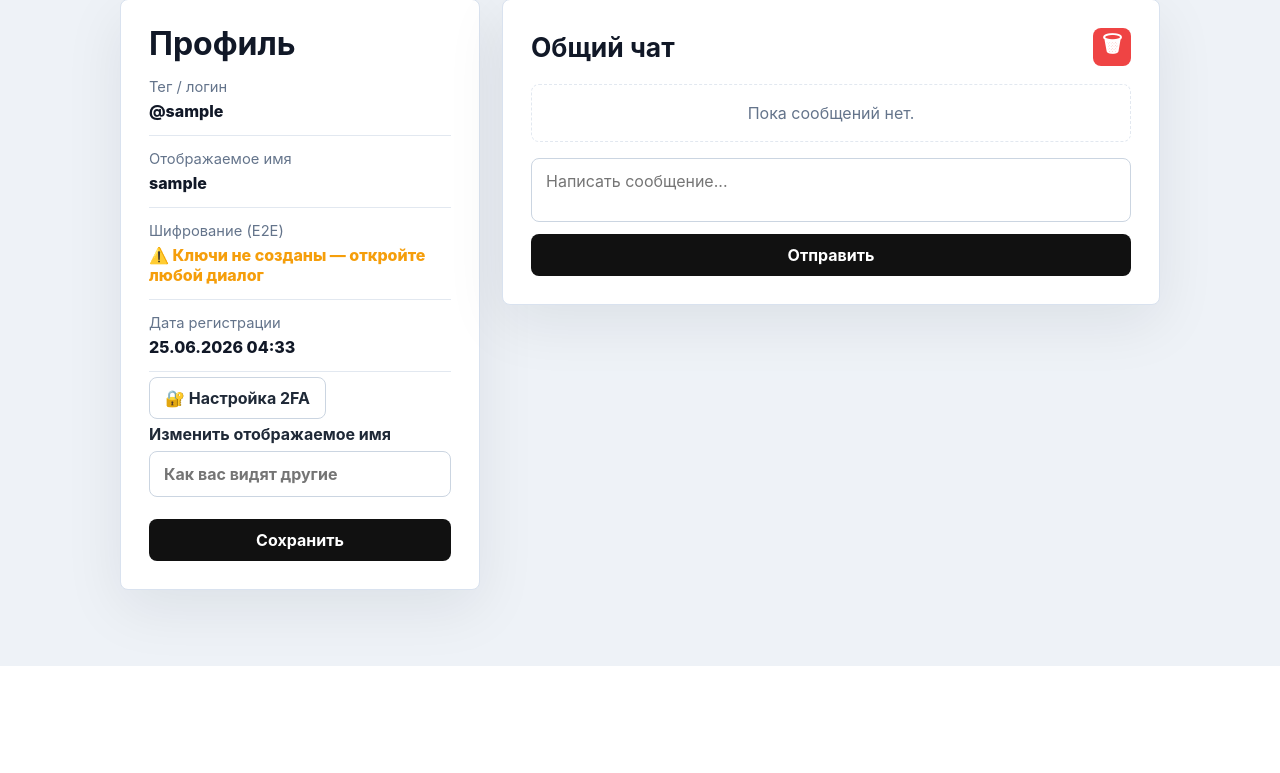
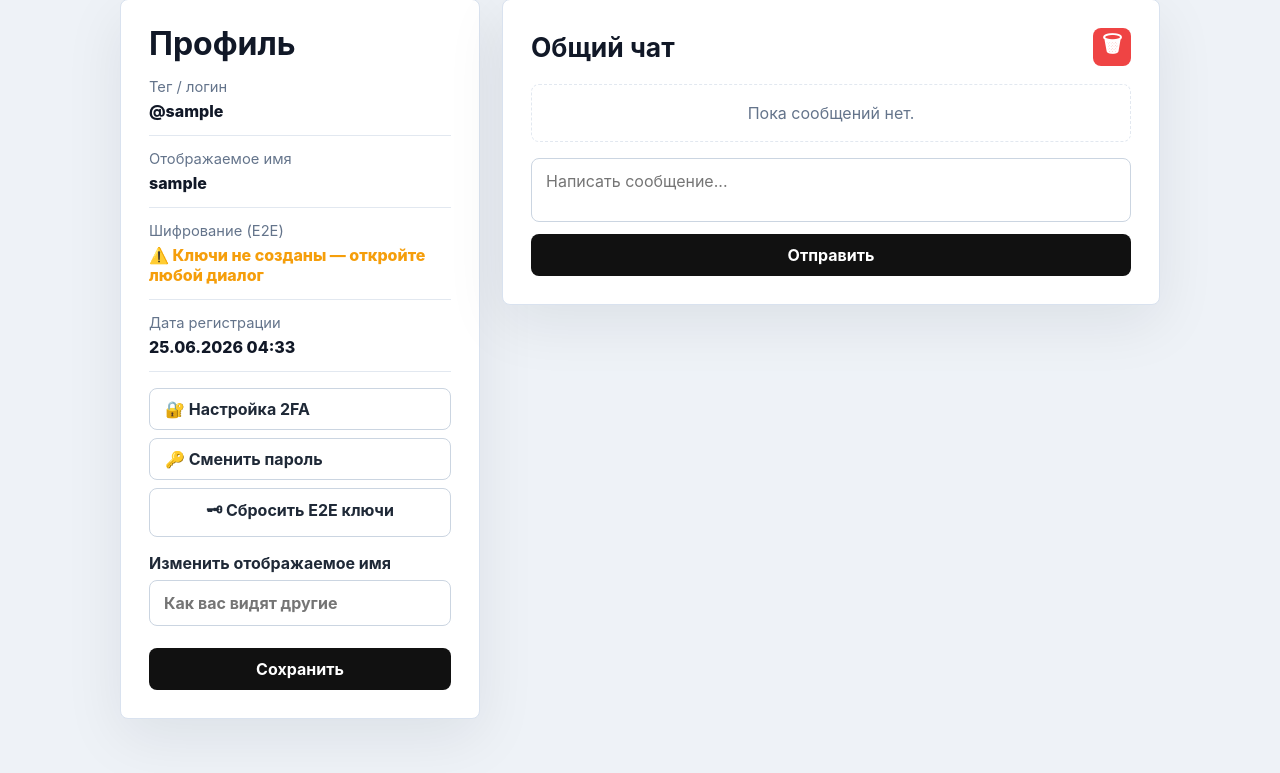
Before and after one commit to wow211-js/Pro, a Django app: page /profile/ in a window 1280 px wide. Shown: the part 134-907 px from the top of the page. Before the commit the page ends 800 px from the top, so only its background shows below. Run offline with Django 5.2, Linux system fonts and the light colour scheme; the visitor is signed in with stand-in values (Sample User, id 1); data comes from the database, SQL or seed files in the repository.

Commit message:
Add change_password and reset_keys links to profile

```diff
--- a/templates/accounts/profile.html
+++ b/templates/accounts/profile.html
@@ -27,8 +27,13 @@
             </div>
         </dl>
 
-        <div style="margin-top:16px">
+        <div style="margin-top:16px;display:grid;gap:8px">
             <a href="{% url 'totp_setup' %}" class="secondary">🔐 Настройка 2FA</a>
+            <a href="{% url 'change_password' %}" class="secondary">🔑 Сменить пароль</a>
+            <form method="post" action="{% url 'reset_e2e_keys' %}" onsubmit="return confirm('Сбросить E2E ключи? Старые сообщения нельзя будет расшифровать.')">
+                {% csrf_token %}
+                <button type="submit" class="secondary" style="width:100%">🗝 Сбросить E2E ключи</button>
+            </form>
         </div>
         <form method="post" class="auth-form" style="margin-top:16px">
             {% csrf_token %}
```
